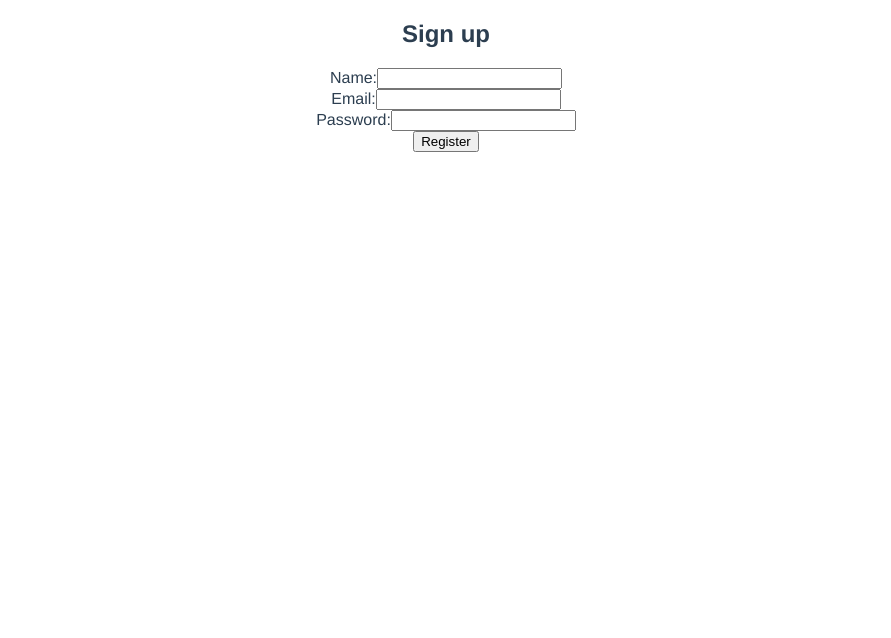
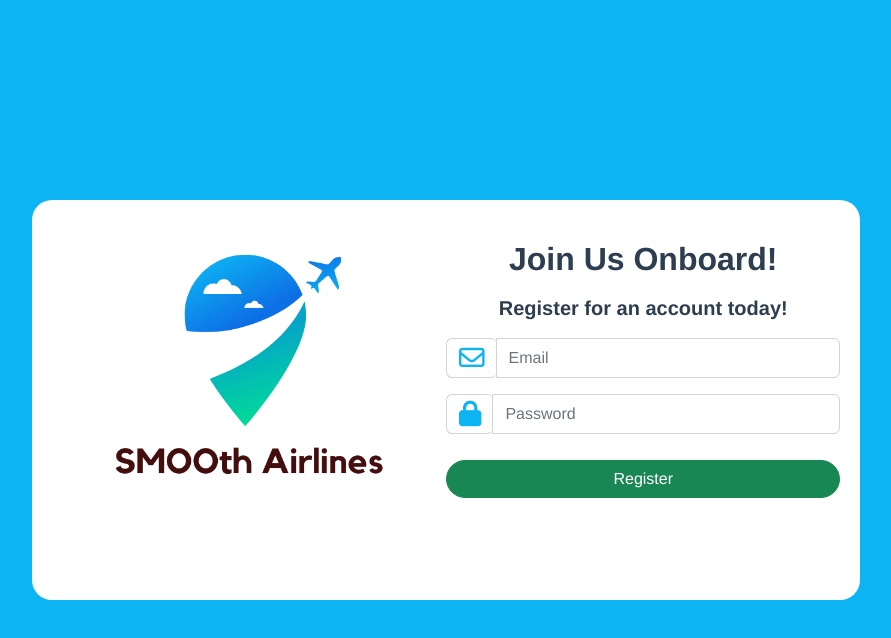
Before and after one commit to zheng-hang/kong-flights, a Vue app in the folder vue-frontend/: page /register in a window 1280 px wide. Shown: the top 638 px of the page, without its empty margins (194-1085 px from the left). Built offline with nearby package versions, Linux system fonts and the light colour scheme.

Commit message:
Improve UI of Login and Register

```diff
--- a/vue-frontend/src/components/LoginPage.vue
+++ b/vue-frontend/src/components/LoginPage.vue
@@ -1,36 +1,44 @@
 <template>
-    <div>
-        <h2>Login</h2>
-        <form @submit.prevent="submitForm">
-        <div>
-            <label for="username">email</label>
-            <input type="text" id="email" v-model="email" required />
+    <div class="background">
+        <div class="rounded-rectangle">
+            <div class="columns" >
+                <div class="col-md-6">
+                    <img src="../assets/SMOOth Airlines Logo - Square.png" style="height: 60%;">
+                </div>
+                <div class="col-md-6">
+                    <h2 style="font-weight: bold; padding-top:20px">Welcome Onboard!</h2>
+                    <h4 style="font-weight: bold; padding-bottom: 10px; padding-top: 10px;">Log in to your account</h4>
+                    <form @submit.prevent="submitForm">
+                        <div class="input-group mb-3">
+                            <div class="input-group-prepend">
+                                <span class="input-group-text"><i class="fa fa-envelope-o" aria-hidden="true" style="font-size: 160%;"></i></span>
+                            </div>
+                            <input type="text" class="form-control" placeholder="Email" aria-label="Email" aria-describedby="basic-addon1" v-model="email" required>
+                        </div>
+                        <div class="input-group mb-3">
+                            <div class="input-group-prepend">
+                                <span class="input-group-text"><i class="fa fa-lock" aria-hidden="true" style="font-size: 160%;"></i></span>
+                            </div>
+                            <input type="password" class="form-control" placeholder="Password" aria-label="Password" aria-describedby="basic-addon1" v-model="password" required>
+                        </div>
+                    </form>
+                    <p class="text-muted"> No account? <a href="/register">Create an account</a></p>
+                    <button type="button" class="btn btn-success rounded-pill" style="width: 100%;" @click="login"><span>Login</span></button>
+                </div>
+            </div>
         </div>
-
-        <div>
-            <label for="password">Password:</label>
-            <input type="password" id="password" v-model="password" required />
-        </div>
-
-        <button type="submit">Login</button>
-        </form>
-    </div>
-
-    <div>
-    <button @click="login">Login Using Google</button>
-    <div v-if="userDetails">
-      <h2>User Details</h2>
-      <p>Name: {{ userDetails.name }}</p>
-      <p>Email: {{ userDetails.email }}</p>
-      <p>Profile Picture: <img :src="userDetails.picture" alt="Profile Picture"></p>
-    </div>
   </div>
-
-
 </template>
 
 <script>
 export default {
+    async mounted() {
+      // Load Bootstrap CSS
+      this.loadCss('https://cdn.jsdelivr.net/npm/bootstrap@5.2.0/dist/css/bootstrap.min.css');
+       // Load Font Awesome CSS and JavaScript
+       this.loadCss('path/to/font-awesome/css/font-awesome.min.css');
+      this.loadScript('https://kit.fontawesome.com/5ca5b3f212.js');
+    },
     data() {
         return {
             email: '',
@@ -58,14 +66,63 @@ export default {
 
                 console.log('Login successful');
                 // Optionally, you can redirect the user to another page upon successful login
-                window.location.href = '/';
+                window.location.href = '/searchFlights';
             } catch (error) {
                 console.error('Error logging in:', error.message);
 
             }
-        }
+        },
+        login(){
+            this.submitForm();
+        },
+        loadCss(url) {
+            const link = document.createElement('link');
+            link.rel = 'stylesheet';
+            link.href = url;
+            if (url.includes('bootstrap')) {
+            link.integrity = 'sha384-gH2yIJqKdNHPEq0n4Mqa/HGKIhSkIHeL5AyhkYV8i59U5AR6csBvApHHNl/vI1Bx';
+            link.crossOrigin = 'anonymous';
+            }
+            document.head.appendChild(link);
+        },
+        loadScript(url) {
+            const script = document.createElement('script');
+            script.src = url;
+            if (url.includes('kit.fontawesome')) {
+            script.crossOrigin = 'anonymous';
+            }
+            script.async = true;
+            document.body.appendChild(script);
+        },
     }
 };
 
 
 </script>
+
+<style scoped>
+.background {
+  background-color: #0DB4F3;
+  height: 100vh; /* Adjust height as needed */
+  display: flex;
+  justify-content: center;
+  align-items: center;
+}
+
+.rounded-rectangle {
+  background-color: white;
+  border-radius: 20px; /* Adjust border-radius for desired roundness */
+  padding: 20px; /* Adjust padding as needed */
+  height:400px;
+}
+.columns {
+  display: flex;
+  height: fit-content;
+  width: fit-content;
+}
+.input-group-text{
+    background-color: white;
+    color:#0DB4F3;
+    border-right:none;
+}
+</style>
--- a/vue-frontend/src/components/RegisterProcess.vue
+++ b/vue-frontend/src/components/RegisterProcess.vue
@@ -1,30 +1,43 @@
 <template>
-   <div>
-    <h2>Sign up</h2>
+    <div class="background">
+        <div class="rounded-rectangle">
+            <div class="columns" >
+                <div class="col-md-6">
+                    <img src="../assets/SMOOth Airlines Logo - Square.png" style="height: 60%;">
+                </div>
+                <div class="col-md-6">
                   <form @submit.prevent="submitForm">
-      <div>
-         <label for="username">Name:</label>
-         <input type="text" id="username" v-model="username" required />
+                    <h2 style="font-weight: bold; padding-top:20px; padding-bottom: 10px;">Join Us Onboard!</h2>
+                    <h5 style="font-weight: bold; padding-bottom: 10px;">Register for an account today!</h5>
+                        <div class="input-group mb-3">
+                            <div class="input-group-prepend">
+                                <span class="input-group-text"><i class="fa fa-envelope-o" aria-hidden="true" style="font-size: 160%;"></i></span>
                             </div>
-
-      <div>
-         <label for="email">Email:</label>
-         <input type="email" id="email" v-model="email" required />
+                            <input type="text" class="form-control" placeholder="Email" aria-label="Email" aria-describedby="basic-addon1" v-model="email" required>
                         </div>
-
-      <div>
-         <label for="password">Password:</label>
-         <input type="password" id="password" v-model="password" required />
+                        <div class="input-group mb-3">
+                            <div class="input-group-prepend">
+                                <span class="input-group-text"><i class="fa fa-lock" aria-hidden="true" style="font-size: 160%;"></i></span>
                             </div>
-
-
-      <button type="submit">Register</button>
+                            <input type="password" class="form-control" placeholder="Password" aria-label="Password" aria-describedby="basic-addon1" v-model="password" required>
+                        </div>
+                      <button type="button" class="btn btn-success rounded-pill" style="width: 100%;margin-top: 10px;" @click="register"><span>Register</span></button>
                   </form>
+                </div>
+            </div>
+        </div>
   </div>
 </template>
 
 <script>
 export default {
+  async mounted() {
+      // Load Bootstrap CSS
+      this.loadCss('https://cdn.jsdelivr.net/npm/bootstrap@5.2.0/dist/css/bootstrap.min.css');
+       // Load Font Awesome CSS and JavaScript
+       this.loadCss('path/to/font-awesome/css/font-awesome.min.css');
+      this.loadScript('https://kit.fontawesome.com/5ca5b3f212.js');
+    },
   data() {
     return {
       username: '',
@@ -60,9 +73,54 @@ export default {
 
         // Display error message to the user here ()
 
-
       }
+    },
+    loadCss(url) {
+      const link = document.createElement('link');
+      link.rel = 'stylesheet';
+      link.href = url;
+      if (url.includes('bootstrap')) {
+        link.integrity = 'sha384-gH2yIJqKdNHPEq0n4Mqa/HGKIhSkIHeL5AyhkYV8i59U5AR6csBvApHHNl/vI1Bx';
+        link.crossOrigin = 'anonymous';
       }
+      document.head.appendChild(link);
+    },
+    loadScript(url) {
+      const script = document.createElement('script');
+      script.src = url;
+      if (url.includes('kit.fontawesome')) {
+        script.crossOrigin = 'anonymous';
+      }
+      script.async = true;
+      document.body.appendChild(script);
+    },
   }
 };
 </script>
+
+<style scoped>
+.background {
+  background-color: #0DB4F3;
+  height: 100vh; /* Adjust height as needed */
+  display: flex;
+  justify-content: center;
+  align-items: center;
+}
+
+.rounded-rectangle {
+  background-color: white;
+  border-radius: 20px; /* Adjust border-radius for desired roundness */
+  padding: 20px; /* Adjust padding as needed */
+  height:400px;
+}
+.columns {
+  display: flex;
+  height: fit-content;
+  width: fit-content;
+}
+.input-group-text{
+    background-color: white;
+    color:#0DB4F3;
+    border-right:none;
+}
+</style>
```
Lines whose indentation alone changed are shown as unchanged.
